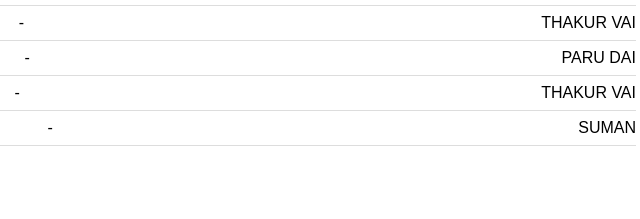
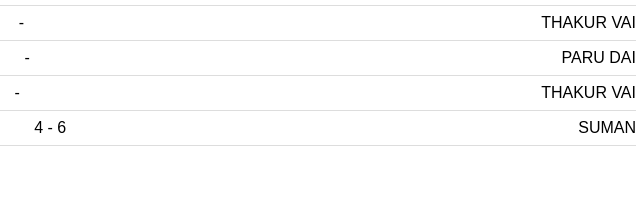
Before and after one commit to 4itaashish/Manakamana-Premiere-League, a plain HTML site: page index.html in a window 1280 px wide. Shown: the part 1363-1582 px from the top of the page, 596-1236 px from the left. Drawn offline with Linux system fonts and the light colour scheme.

Commit message:
Update index.html

```diff
--- a/index.html
+++ b/index.html
@@ -168,7 +168,7 @@
             </div>
             <div class="match">
                 <div>AASHISH</div>
-                <div> - </div>
+                <div>4 - 6</div>
                 <div>SUMAN</div>
             </div>
 
```
